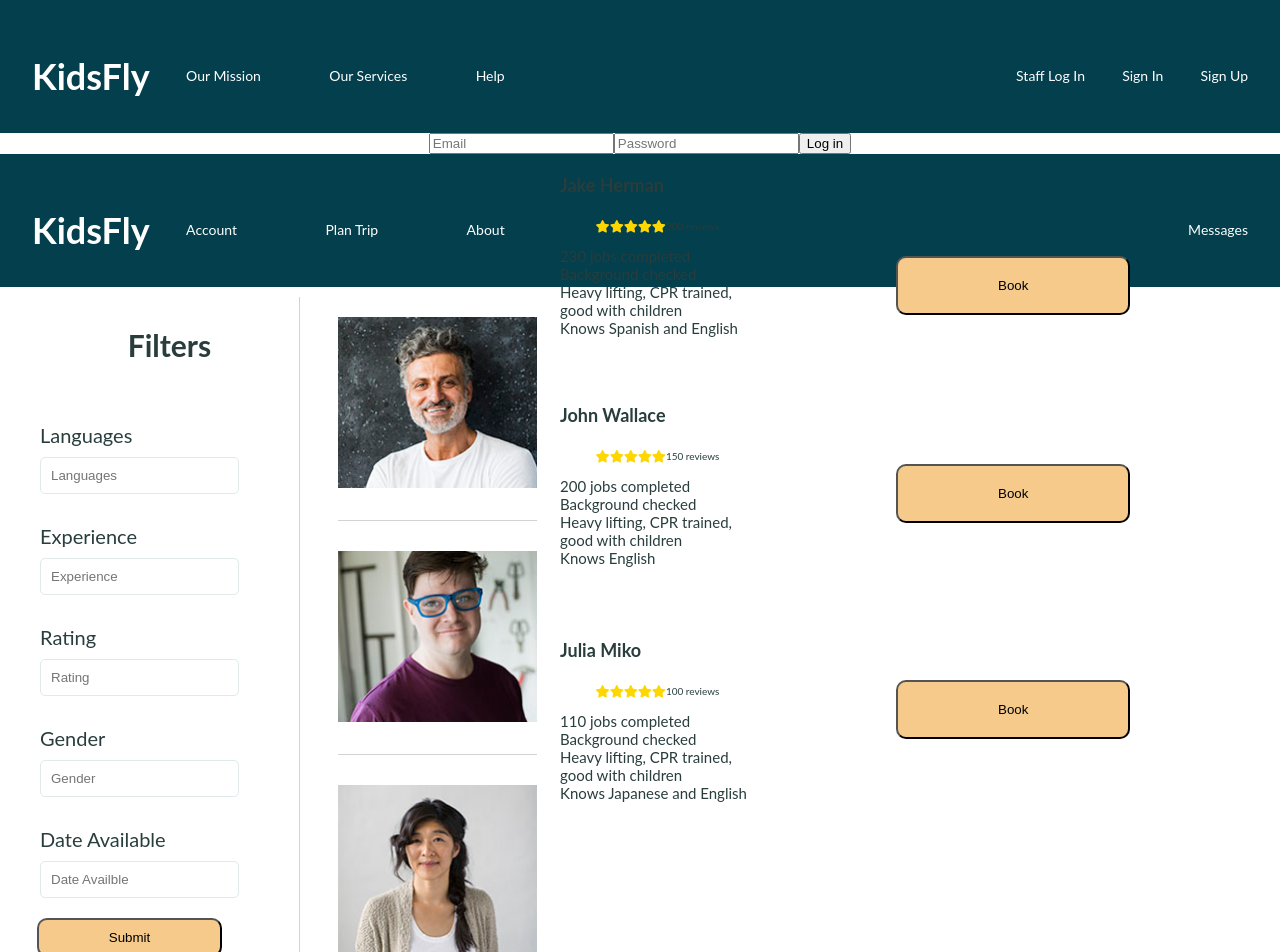
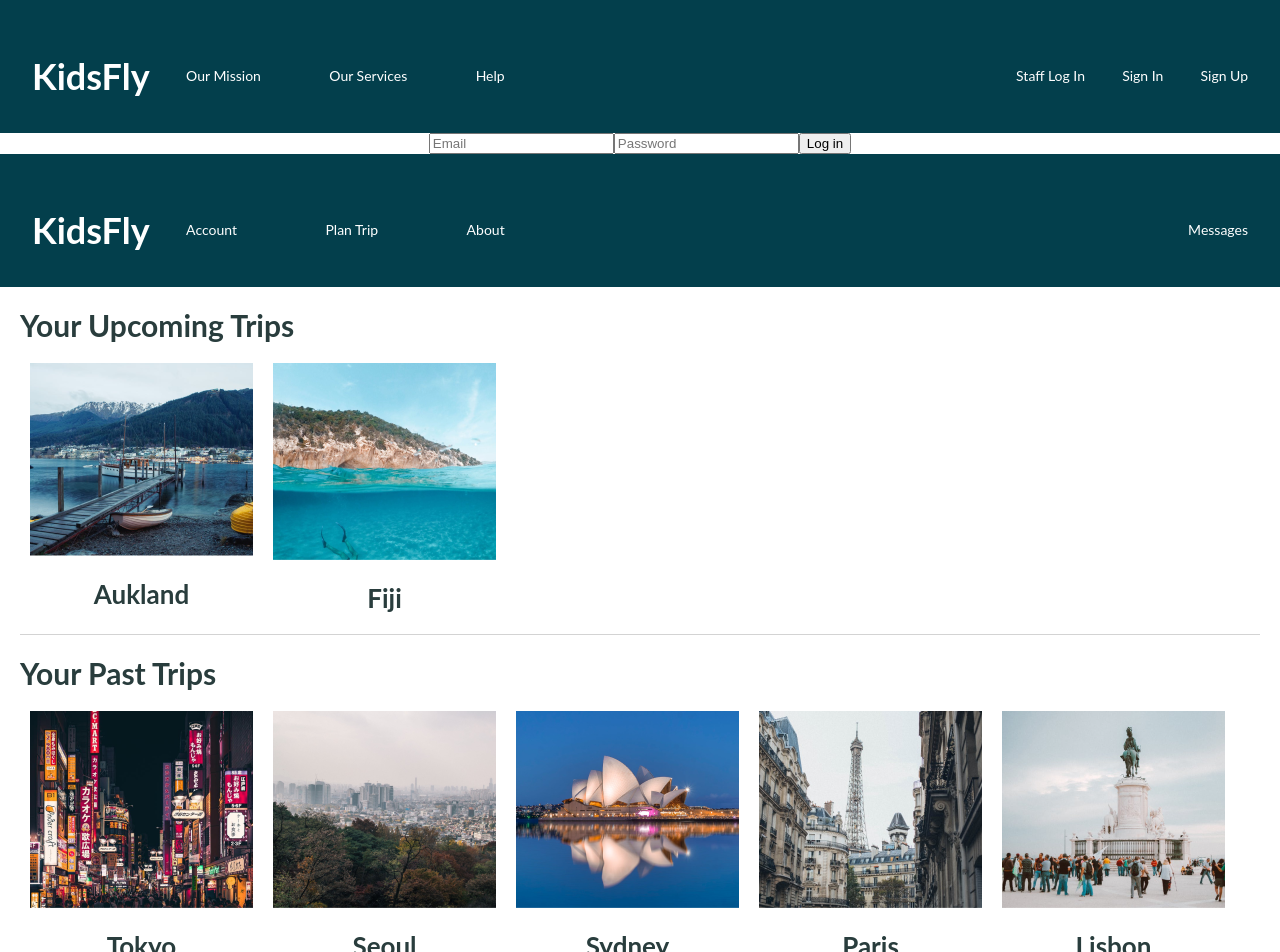
Before and after one commit to Build-Week-Kids-Fly-2/Front-End, a React (Create React App) app in the folder kidsfly/: page /travelersignin in a window 1280 px wide. Shown: the top 952 px of the page. Built offline with nearby package versions, Linux system fonts and the light colour scheme.

Commit message:
completed form, still needs the upload pic component

```diff
--- a/kidsfly/src/App.js
+++ b/kidsfly/src/App.js
@@ -37,7 +37,7 @@ function App() {
      <PrivateRouter path= "/staffdashboard" component= {StaffDashboard}/>
     </Switch>
     {/* <AdminRegister /> */}
-    <BookingAssistant />
+    <Dashboard />
     </div>
   );
 }
--- a/kidsfly/src/Components/Dashboard.js
+++ b/kidsfly/src/Components/Dashboard.js
@@ -1,12 +1,51 @@
 import React from 'react';
 import styled from 'styled-components';
+import Paris from "../img/Paris.png"
+import Lisbon from "../img/Lisbon.png"
+import Sydney from "../img/Sydney.png"
+import Seoul from "../img/Seoul.png"
+import Tokyo from "../img/tokyo.png"
+import Aukland from "../img/Aukland.png"
+import Fiji from "../img/Fiji.png"
+const DashboardStyle = styled.div `
+  .pasttrips{
+    display: flex;
 
-const DashboardStyle = styled.div `
+    margin-left: 20px;
+    margin-right: 20px;
+   }
 
+   .comingtrips{
+     display: flex;
+     margin-left: 20px;
+     margin-right: 20px;
+     border-bottom: 1px solid lightgrey;
+     padding-bottom: 20px;
+   }
+
+    .pics {
+      padding: 20px  10px;;
+    }
+
+   h3{
+     text-align: left;
+     padding-left: 20px;
+     padding-top: 20px;
+     margin: 0;
+   }
+
+   h4 {
+     margin:0;
+   }
+
+   .foot-container{
+     padding-top: 20px;
+   }
 `
 const Dashboard = () => {
 return (
     <DashboardStyle>
+      {/* navigation */}
          <div className="nav-container">
         <header>
           <a href="landing.html"><h2>KidsFly</h2></a>
@@ -20,9 +59,46 @@ return (
       </nav>
       </header>
       </div>
+      <h3>Your Upcoming Trips </h3>
+      <section className="comingtrips">
+        <div>
+          <img className="pics" src={Aukland}alt="Aukland" />
+          <h4>Aukland</h4>
+        </div>
+        <div>
+          <img className="pics" src={Fiji}alt="Fiji"/>
+          <h4>Fiji</h4>
+        </div>
+      </section>
+      <h3>Your Past Trips</h3>
+      <section className="pasttrips">
+        <div>
+          <img className="pics" src={Tokyo}alt="Tokyo" />
+          <h4>Tokyo</h4>
+        </div>
+        <div>
+          <img className="pics"  src={Seoul}alt="Seoul" />
+          <h4>Seoul</h4>
+        </div>
+        <div>
+          <img className="pics" src={Sydney}alt="Sydney" />
+          <h4>Sydney</h4>
+        </div>
+        <div>
+          <img className="pics" src={Paris} alt="Paris" />
+          <h4>Paris</h4>
+        </div>
+        <div>
+          <img className="pics" src={Lisbon}alt="Lisbon" />
+          <h4>Lisbon</h4>
+        </div>
+      </section>
+
+       {/* footer */}
          <div className="foot-container">
     <footer>
       <div className="footCol1">
+
         <a href="about.html">About Us</a>
         <a href="/">Our Mission</a>
         <a href="/">Help</a>
```
